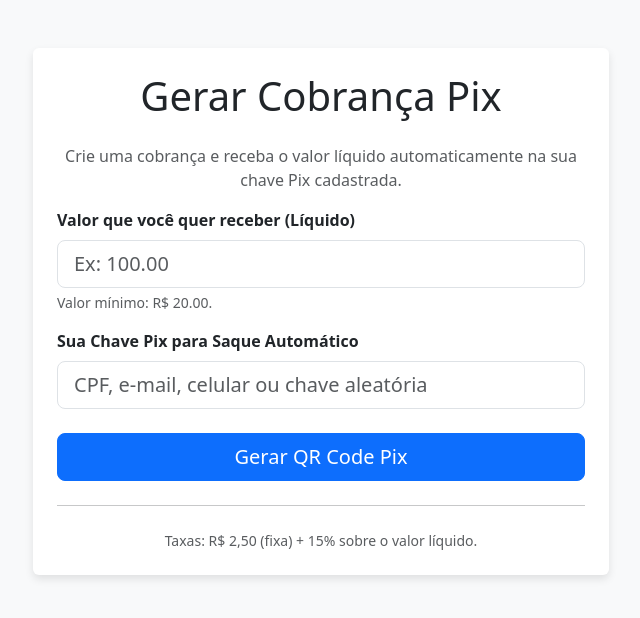
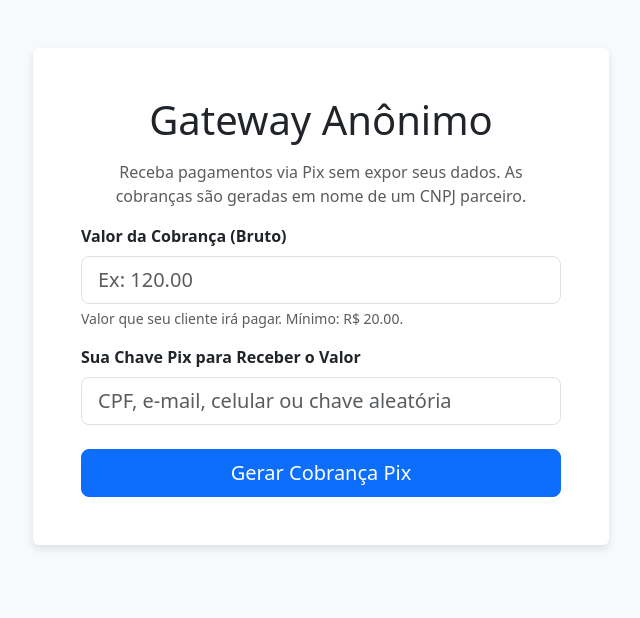
Before and after one commit to helddc/sitepixnovo, a Flask app: page / in a window 1280 px wide. Shown: the top 618 px of the page, without its empty margins (319-959 px from the left). Run offline with Flask 3, Linux system fonts and the light colour scheme.

Commit message:
index.html

```diff
--- a/templates/index.html
+++ b/templates/index.html
@@ -3,19 +3,20 @@
 <head>
     <meta charset="UTF-8">
     <meta name="viewport" content="width=device-width, initial-scale=1.0">
-    <title>Gerador de Cobrança Pix</title>
+    <title>Gateway de Pagamento Anônimo</title>
     <link href="https://cdn.jsdelivr.net/npm/bootstrap@5.3.3/dist/css/bootstrap.min.css" rel="stylesheet">
     <style>
         body { background-color: #f8f9fa; }
         .container { max-width: 600px; }
         .card { border: none; box-shadow: 0 4px 8px rgba(0,0,0,0.1); }
+        .calculator-result { background-color: #e9ecef; border-radius: 8px; }
     </style>
 </head>
 <body>
-    <div class="container mt-5">
-        <div class="card p-4">
-            <h1 class="text-center mb-4">Gerar Cobrança Pix</h1>
-            <p class="text-center text-muted">Crie uma cobrança e receba o valor líquido automaticamente na sua chave Pix cadastrada.</p>
+    <div class="container my-5">
+        <div class="card p-4 p-md-5">
+            <h1 class="text-center mb-3">Gateway Anônimo</h1>
+            <p class="text-center text-muted">Receba pagamentos via Pix sem expor seus dados. As cobranças são geradas em nome de um CNPJ parceiro.</p>
 
             {% with messages = get_flashed_messages(with_categories=true) %}
               {% if messages %}
@@ -29,23 +30,61 @@
 
             <form action="/" method="POST">
                 <div class="mb-3">
-                    <label for="net_amount" class="form-label"><b>Valor que você quer receber (Líquido)</b></label>
-                    <input type="number" step="0.01" class="form-control form-control-lg" id="net_amount" name="net_amount" placeholder="Ex: 100.00" min="{{ minimum_value }}" required>
-                    <div class="form-text">Valor mínimo: R$ {{ "%.2f"|format(minimum_value) }}.</div>
+                    <label for="gross_amount" class="form-label"><b>Valor da Cobrança (Bruto)</b></label>
+                    <input type="number" step="0.01" class="form-control form-control-lg" id="gross_amount" name="gross_amount" placeholder="Ex: 120.00" min="{{ minimum_value }}" required oninput="calculateFees()">
+                    <div class="form-text">Valor que seu cliente irá pagar. Mínimo: R$ {{ "%.2f"|format(minimum_value) }}.</div>
                 </div>
+
+                <div id="calculator" class="p-3 mb-4 calculator-result d-none">
+                    <div class="d-flex justify-content-between"><span>Taxa (15%):</span> <span id="commission_val">-</span></div>
+                    <div class="d-flex justify-content-between"><span>Taxa Fixa:</span> <span id="fixed_fee_val">-</span></div>
+                    <hr class="my-1">
+                    <div class="d-flex justify-content-between fw-bold"><span>Você Receberá (Líquido):</span> <span id="net_amount_val" class="text-success">-</span></div>
+                </div>
+
                 <div class="mb-4">
-                    <label for="payout_pix_key" class="form-label"><b>Sua Chave Pix para Saque Automático</b></label>
+                    <label for="payout_pix_key" class="form-label"><b>Sua Chave Pix para Receber o Valor</b></label>
                     <input type="text" class="form-control form-control-lg" id="payout_pix_key" name="payout_pix_key" placeholder="CPF, e-mail, celular ou chave aleatória" required>
                 </div>
                 <div class="d-grid">
-                    <button type="submit" class="btn btn-primary btn-lg">Gerar QR Code Pix</button>
+                    <button type="submit" class="btn btn-primary btn-lg">Gerar Cobrança Pix</button>
                 </div>
             </form>
-            <hr class="my-4">
-            <div class="text-center small text-muted">
-                Taxas: R$ 2,50 (fixa) + 15% sobre o valor líquido.
-            </div>
         </div>
     </div>
+
+    <script>
+        // SCRIPT DA CALCULADORA
+        async function calculateFees() {
+            const grossAmountInput = document.getElementById('gross_amount');
+            const grossAmount = parseFloat(grossAmountInput.value) || 0;
+
+            const calculatorDiv = document.getElementById('calculator');
+
+            if (grossAmount > 0) {
+                calculatorDiv.classList.remove('d-none'); // Mostra a calculadora
+
+                try {
+                    const response = await fetch('/calculate', {
+                        method: 'POST',
+                        headers: {
+                            'Content-Type': 'application/json'
+                        },
+                        body: JSON.stringify({ gross_amount: grossAmount })
+                    });
+                    const data = await response.json();
+
+                    document.getElementById('commission_val').textContent = data.commission;
+                    document.getElementById('fixed_fee_val').textContent = data.fixed_fee;
+                    document.getElementById('net_amount_val').textContent = data.net_amount;
+
+                } catch (error) {
+                    console.error('Error calculating fees:', error);
+                }
+            } else {
+                calculatorDiv.classList.add('d-none'); // Esconde a calculadora
+            }
+        }
+    </script>
 </body>
 </html>
```
